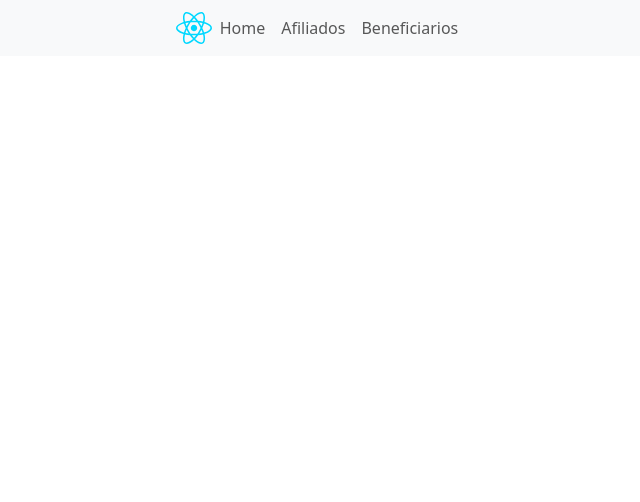
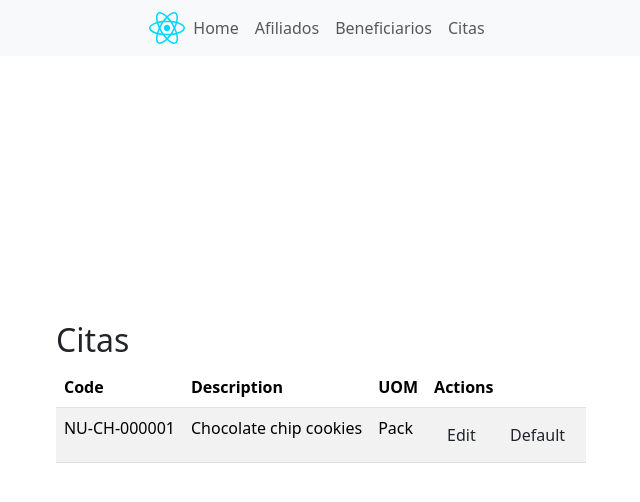
Before and after one commit to SebastianPicas/SaludArqui_Front, a React (Vite) app: page /citas in a window 1280 px wide. Shown: the top 502 px of the page, without its empty margins (319-959 px from the left). Built offline with nearby package versions, Linux system fonts and the light colour scheme.

Commit message:
Crea pagina y tabla de citas

```diff
--- a/src/App.tsx
+++ b/src/App.tsx
@@ -7,6 +7,8 @@ import Navbar from './components/Navbar';
 import RegistroAfiliados from './pages/RegistroAfiliados';
 import RegistroBeneficiarios from './pages/RegistroBeneficiarios';
 import Home from './pages/Home';
+import Citas from './pages/citas';
+
 
 function App() {
   return (
@@ -17,6 +19,7 @@ function App() {
           <Route path="/" element={<Home />} />
           <Route path="/afiliados" element={<RegistroAfiliados />} />
           <Route path="/beneficiarios" element={<RegistroBeneficiarios />} />
+          <Route path="/citas" element={<Citas />}/>
         </Routes>
       </Router>
     </>
--- a/src/components/Navbar.tsx
+++ b/src/components/Navbar.tsx
@@ -29,6 +29,9 @@ const Navbar: React.FC = () => {
             <li className="nav-item">
               <Link className="nav-link" to="/beneficiarios">Beneficiarios</Link>
             </li>
+            <li className="nav-item">
+              <Link className="nav-link" to="/citas">Citas</Link>
+            </li>
           </ul>
         </div>
       </div>
--- /dev/null
+++ b/src/pages/citas.tsx
@@ -0,0 +1,32 @@
+import React from "react";
+
+const Citas: React.FC = () => {
+    return(
+        <div className="container" id="citas">
+		<h2>Citas</h2>
+		<table className="table table-striped">
+			<thead>
+				<tr>
+					<th>Code</th>
+					<th>Description</th>
+					<th>UOM</th>
+					<th>Actions</th>
+				</tr>
+			</thead>
+			<tbody>
+				<tr>
+					<td>NU-CH-000001</td>
+					<td>Chocolate chip cookies</td>
+					<td>Pack</td>
+					<td>
+						<a href="#" className="btn btn-default">Edit</a> &nbsp;
+						<a href="#" className="btn btn-default">Default</a>
+					</td>
+				</tr>
+			</tbody>
+		</table>
+	</div>
+    );
+}
+
+export default Citas
```
